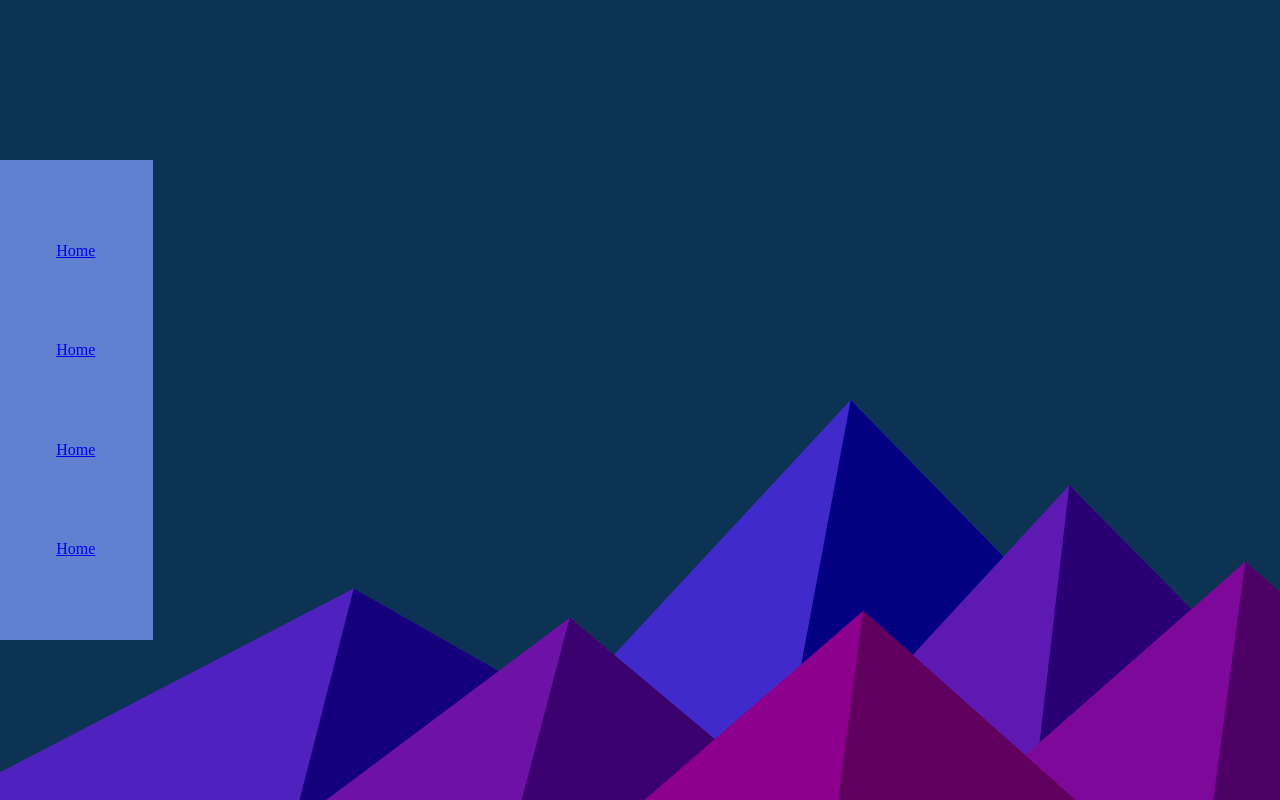
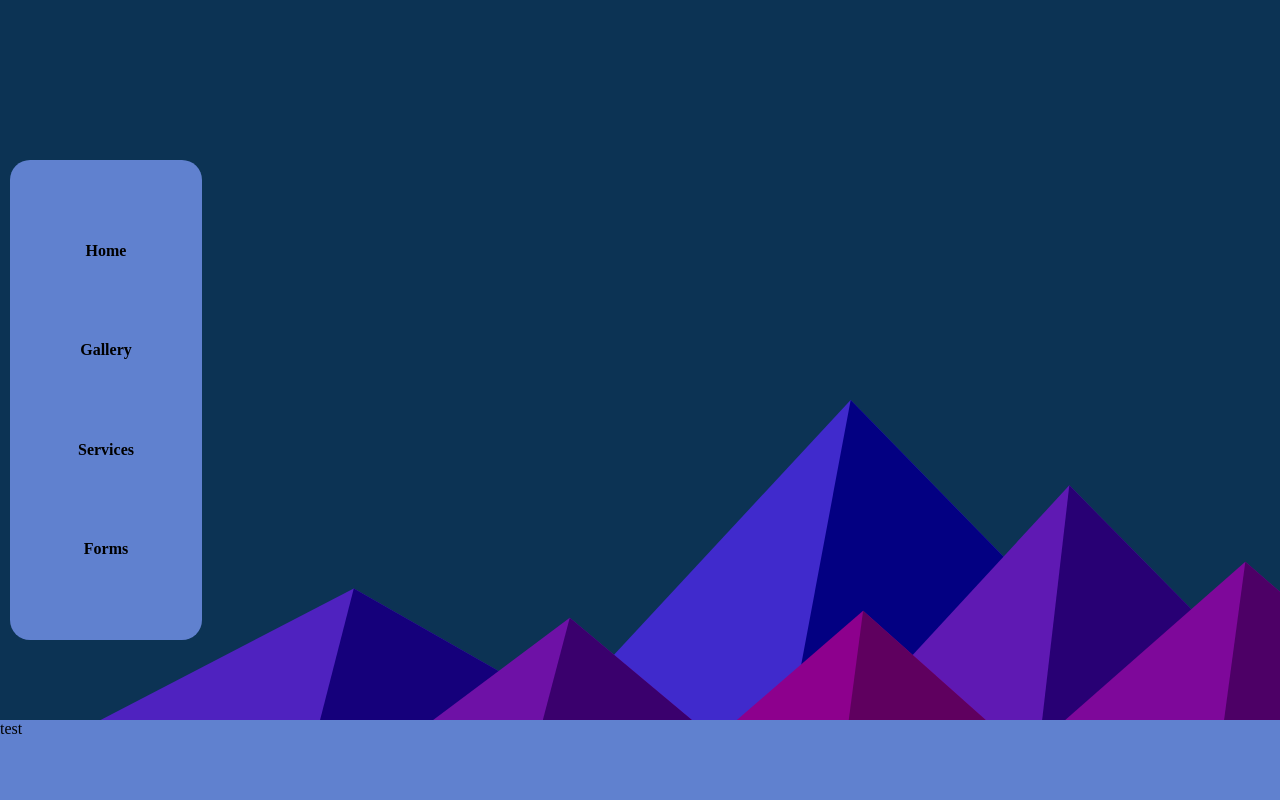
Before and after one commit to Bobbythecoder2034/Premium-Air, a plain HTML site: page home/home.html in a window 1280 px wide. Drawn offline with Linux system fonts and the light colour scheme.

Commit message:
minor tweaks
start of footer and messed around with sidebar for a bit

```diff
--- a/home/home.css
+++ b/home/home.css
@@ -13,11 +13,22 @@ background-size: cover;
     flex-direction: column;
     justify-content: space-evenly;
     align-items: center;
-    width: 12%;
+    width: 15%;
     height: 60%;
     background-color: rgb(96, 129, 207);
     top: 20%;
-    left: -1px;
-    border-width: 2px;
-    border-color: black;
+    left: 10px;
+    border-radius: 20px;
 }
+.sidebar a{
+    text-decoration: none;
+    color: rgb(0, 0, 0);
+    font-weight: 600;
+}
+.footer{
+    width: 100%;
+    height: 10%;
+    background-color: rgb(96, 129, 207);
+    position: fixed;
+    bottom: 0;
+}
--- a/home/home.html
+++ b/home/home.html
@@ -3,15 +3,19 @@
 <head>
     <meta charset="UTF-8">
     <meta name="viewport" content="width=device-width, initial-scale=1.0">
-    <title>Document</title>
+    <title>Premium Air - Home</title>
     <link rel="stylesheet" href="home.css">
 </head>
 <body>
     <aside class="sidebar">
         <p><a href="#">Home</a></p>
-        <p><a href="#">Home</a></p>
-        <p><a href="#">Home</a></p>
-        <p><a href="#">Home</a></p>
+        <p><a href="#">Gallery</a></p>
+        <p><a href="#">Services</a></p>
+        <p><a href="#">Forms</a></p>
     </aside>
+
+
+
+    <footer class="footer">test</footer>
 </body>
 </html>
```
